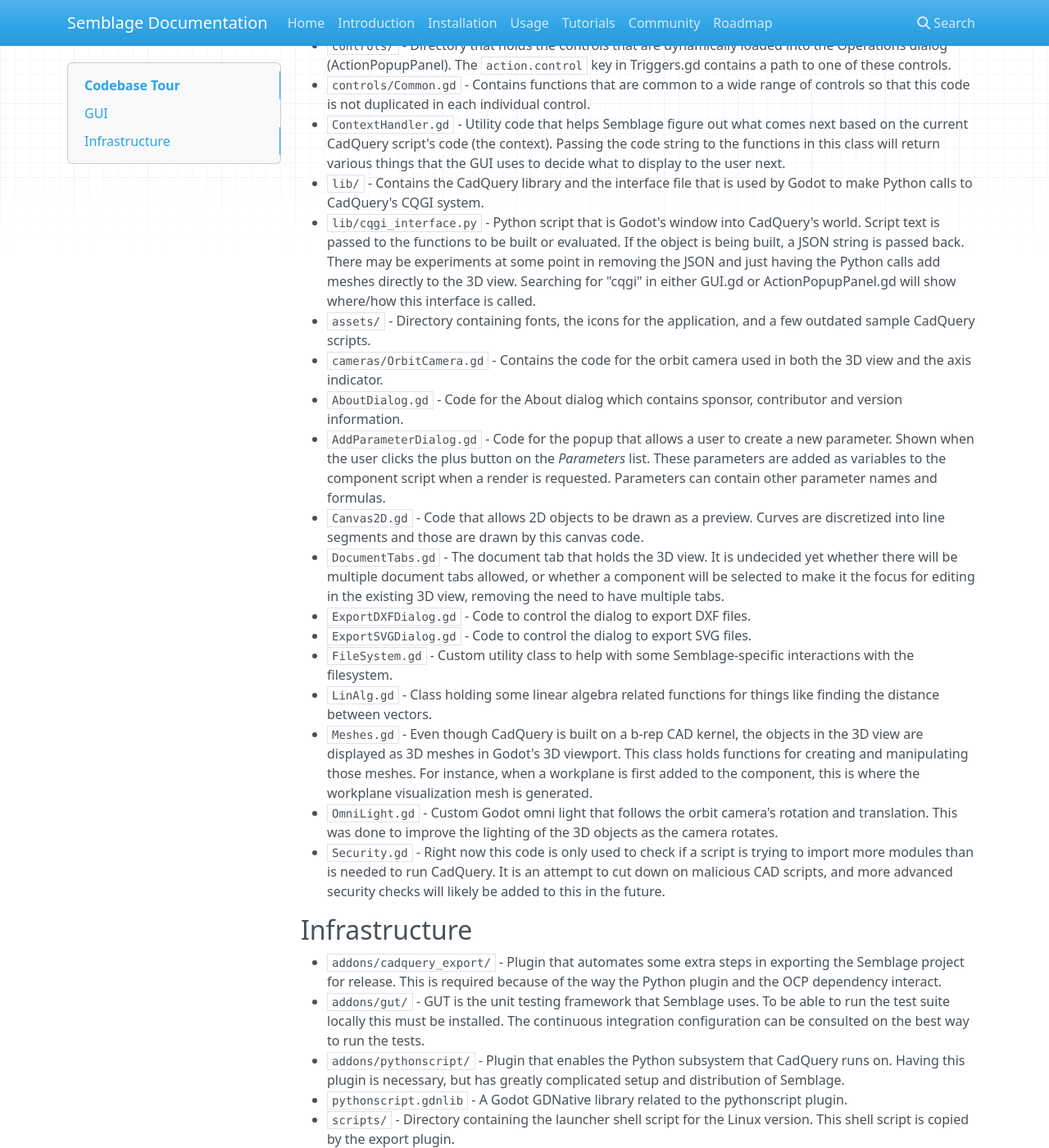
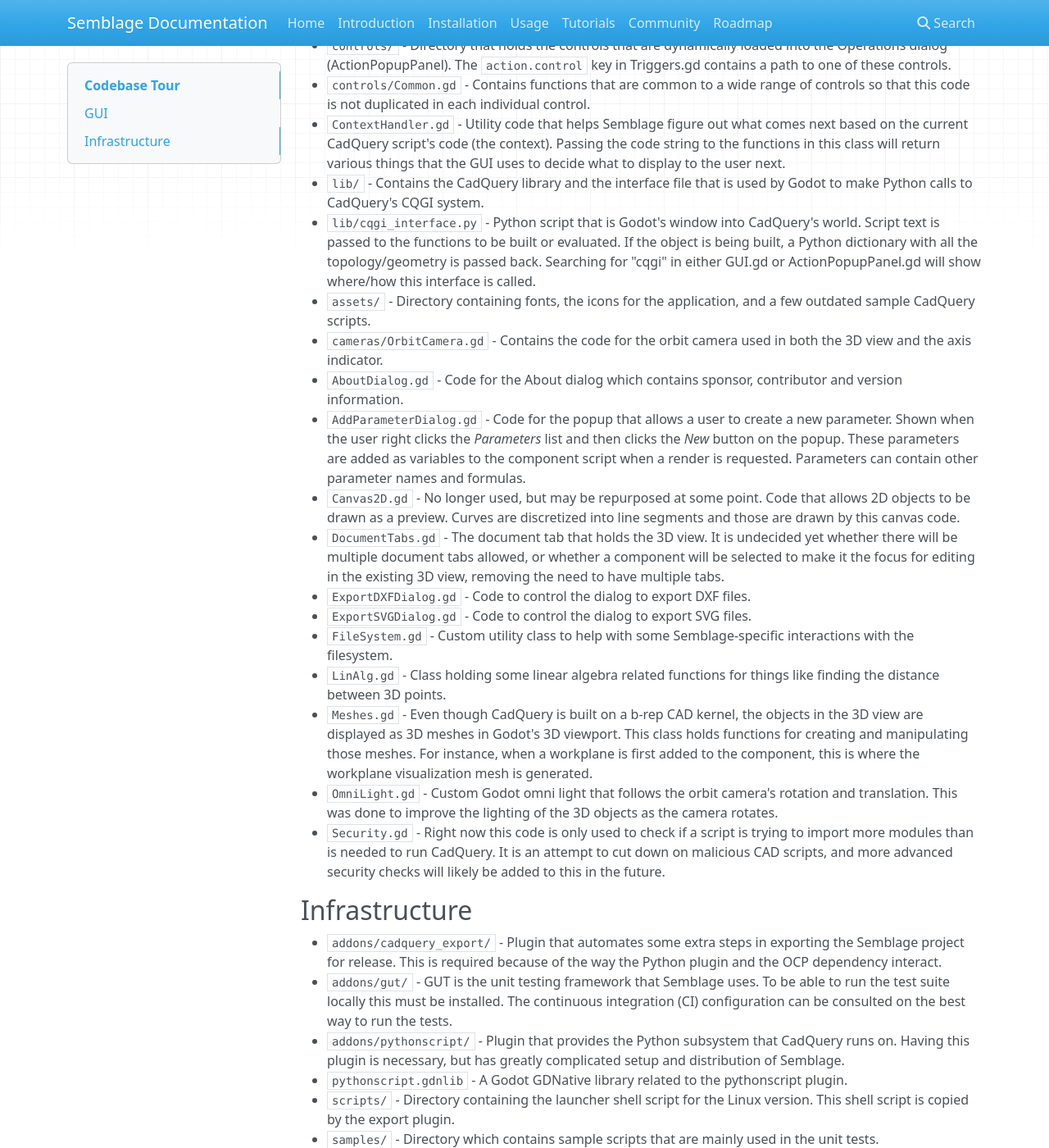
Before and after one commit to 7BIndustries/semblage-docs, an MkDocs documentation site: the page built from docs/codebase_tour.md, in a window 1280 px wide and 1400 px high, scrolled down 538 px. Shown: the whole window at 82% size. Built offline with MkDocs 1.6.1, drawn with Linux system fonts in a browser that asks for light colours; nearby versions of some CDN libraries.

```diff
--- a/docs/codebase_tour.md
+++ b/docs/codebase_tour.md
@@ -12,17 +12,17 @@ Below is a listing of different files and directories within the codebase, along
 * `controls/Common.gd` - Contains functions that are common to a wide range of controls so that this code is not duplicated in each individual control.
 * `ContextHandler.gd` - Utility code that helps Semblage figure out what comes next based on the current CadQuery script's code (the context). Passing the code string to the functions in this class will return various things that the GUI uses to decide what to display to the user next.
 * `lib/` - Contains the CadQuery library and the interface file that is used by Godot to make Python calls to CadQuery's CQGI system.
-* `lib/cqgi_interface.py` - Python script that is Godot's window into CadQuery's world. Script text is passed to the functions to be built or evaluated. If the object is being built, a JSON string is passed back. There may be experiments at some point in removing the JSON and just having the Python calls add meshes directly to the 3D view. Searching for "cqgi" in either GUI.gd or ActionPopupPanel.gd will show where/how this interface is called.
+* `lib/cqgi_interface.py` - Python script that is Godot's window into CadQuery's world. Script text is passed to the functions to be built or evaluated. If the object is being built, a Python dictionary with all the topology/geometry is passed back. Searching for "cqgi" in either GUI.gd or ActionPopupPanel.gd will show where/how this interface is called.
 * `assets/` - Directory containing fonts, the icons for the application, and a few outdated sample CadQuery scripts.
 * `cameras/OrbitCamera.gd` - Contains the code for the orbit camera used in both the 3D view and the axis indicator.
 * `AboutDialog.gd` - Code for the About dialog which contains sponsor, contributor and version information.
-* `AddParameterDialog.gd` - Code for the popup that allows a user to create a new parameter. Shown when the user clicks the plus button on the _Parameters_ list. These parameters are added as variables to the component script when a render is requested. Parameters can contain other parameter names and formulas.
-* `Canvas2D.gd` - Code that allows 2D objects to be drawn as a preview. Curves are discretized into line segments and those are drawn by this canvas code.
+* `AddParameterDialog.gd` - Code for the popup that allows a user to create a new parameter. Shown when the user right clicks the _Parameters_ list and then clicks the _New_ button on the popup. These parameters are added as variables to the component script when a render is requested. Parameters can contain other parameter names and formulas.
+* `Canvas2D.gd` - No longer used, but may be repurposed at some point. Code that allows 2D objects to be drawn as a preview. Curves are discretized into line segments and those are drawn by this canvas code.
 * `DocumentTabs.gd` - The document tab that holds the 3D view. It is undecided yet whether there will be multiple document tabs allowed, or whether a component will be selected to make it the focus for editing in the existing 3D view, removing the need to have multiple tabs.
 * `ExportDXFDialog.gd` - Code to control the dialog to export DXF files.
 * `ExportSVGDialog.gd` - Code to control the dialog to export SVG files.
 * `FileSystem.gd` - Custom utility class to help with some Semblage-specific interactions with the filesystem.
-* `LinAlg.gd` - Class holding some linear algebra related functions for things like finding the distance between vectors.
+* `LinAlg.gd` - Class holding some linear algebra related functions for things like finding the distance between 3D points.
 * `Meshes.gd` - Even though CadQuery is built on a b-rep CAD kernel, the objects in the 3D view are displayed as 3D meshes in Godot's 3D viewport. This class holds functions for creating and manipulating those meshes. For instance, when a workplane is first added to the component, this is where the workplane visualization mesh is generated.
 * `OmniLight.gd` - Custom Godot omni light that follows the orbit camera's rotation and translation. This was done to improve the lighting of the 3D objects as the camera rotates.
 * `Security.gd` - Right now this code is only used to check if a script is trying to import more modules than is needed to run CadQuery. It is an attempt to cut down on malicious CAD scripts, and more advanced security checks will likely be added to this in the future.
@@ -30,8 +30,8 @@ Below is a listing of different files and directories within the codebase, along
 ## Infrastructure
 
 * `addons/cadquery_export/` - Plugin that automates some extra steps in exporting the Semblage project for release. This is required because of the way the Python plugin and the OCP dependency interact.
-* `addons/gut/` - GUT is the unit testing framework that Semblage uses. To be able to run the test suite locally this must be installed. The continuous integration configuration can be consulted on the best way to run the tests.
-* `addons/pythonscript/` - Plugin that enables the Python subsystem that CadQuery runs on. Having this plugin is necessary, but has greatly complicated setup and distribution of Semblage.
+* `addons/gut/` - GUT is the unit testing framework that Semblage uses. To be able to run the test suite locally this must be installed. The continuous integration (CI) configuration can be consulted on the best way to run the tests.
+* `addons/pythonscript/` - Plugin that provides the Python subsystem that CadQuery runs on. Having this plugin is necessary, but has greatly complicated setup and distribution of Semblage.
 * `pythonscript.gdnlib` - A Godot GDNative library related to the pythonscript plugin.
 * `scripts/` - Directory containing the launcher shell script for the Linux version. This shell script is copied by the export plugin.
 * `samples/` - Directory which contains sample scripts that are mainly used in the unit tests.
```
Also changed, not shown: docs/community.md (+1 -1 lines), docs/developer_setup_linux.md (+1 -1 lines), docs/developer_setup_macos.md (+2 -0 lines), docs/developer_setup_windows.md (+1 -1 lines).
